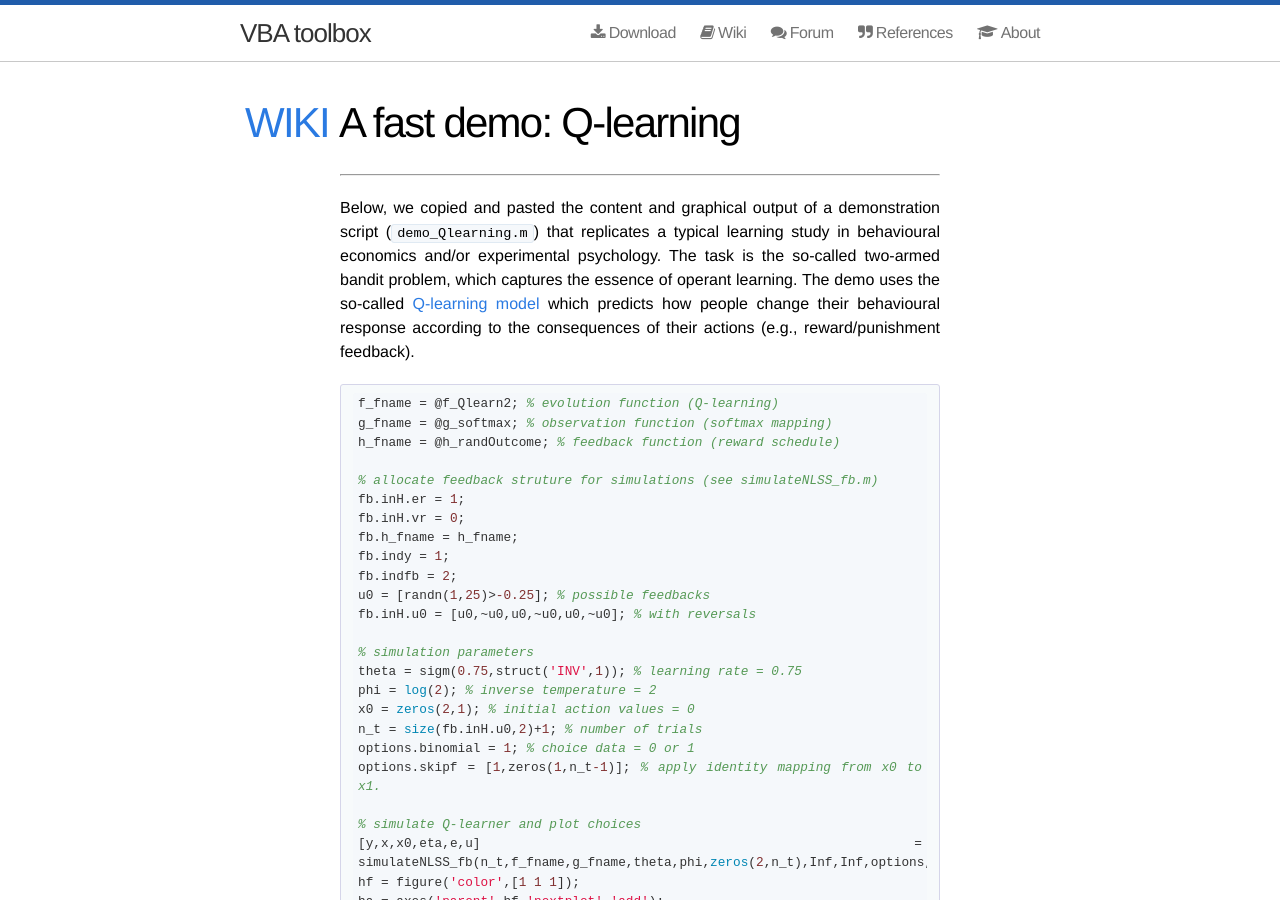
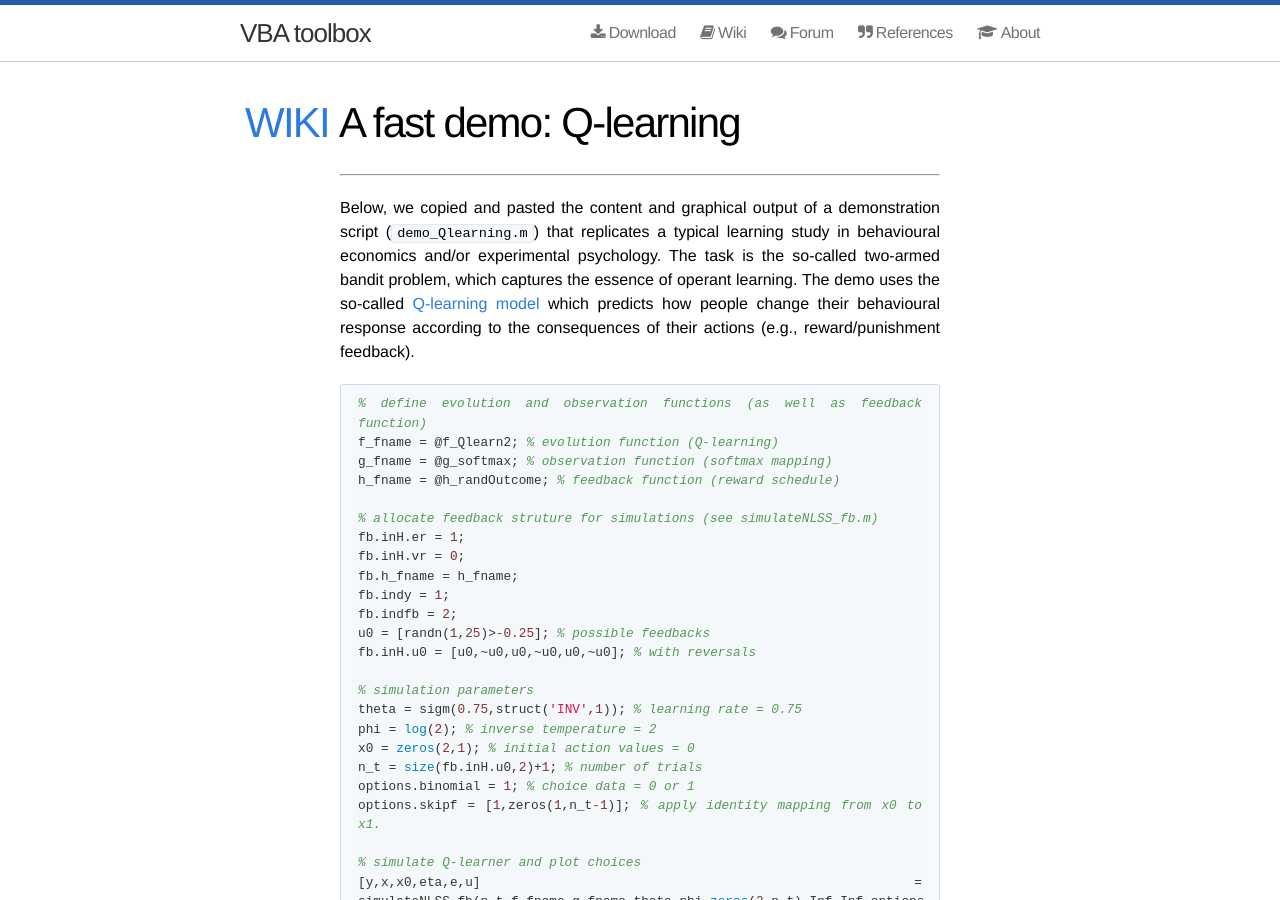
Before and after one commit to MBB-team/VBA-toolbox, a Jekyll site: the page built from _wiki/Fast-demo-Q-learning-model.md, in a window 1280 px wide and 900 px high. Built offline with Jekyll 4.4.1, drawn with Linux system fonts in a browser that asks for light colours; nearby versions of some CDN libraries.

Commit message:
Update Fast-demo-Q-learning-model.md

````diff
--- a/_wiki/Fast-demo-Q-learning-model.md
+++ b/_wiki/Fast-demo-Q-learning-model.md
@@ -9,6 +9,7 @@ The task is the so-called two-armed bandit problem, which captures the essence o
 
 
 ```matlab
+% define evolution and observation functions (as well as feedback function)
 f_fname = @f_Qlearn2; % evolution function (Q-learning)
 g_fname = @g_softmax; % observation function (softmax mapping)
 h_fname = @h_randOutcome; % feedback function (reward schedule)
````
